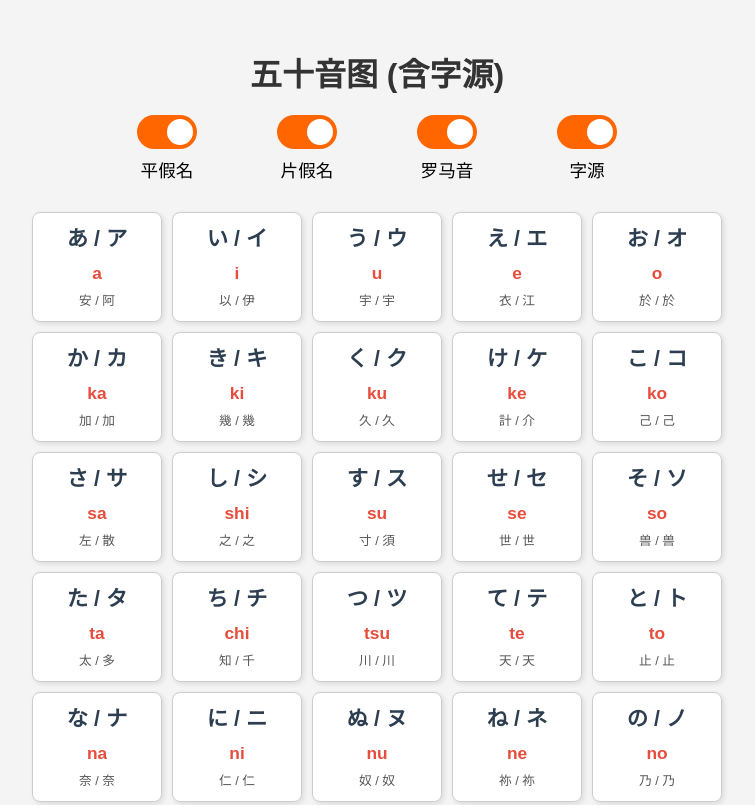
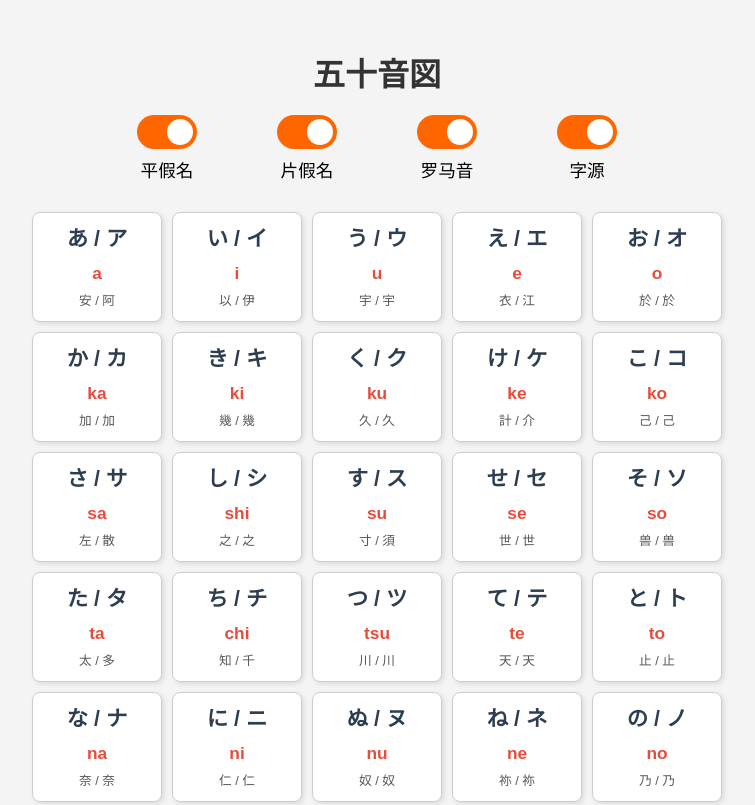
Before and after one commit to Q1CHENL/kana, a plain HTML site: page kana.html in a window 1280 px wide. Shown: the top 805 px of the page, without its empty margins (263-1018 px from the left). Drawn offline with Linux system fonts and the light colour scheme.

Commit message:
五十音図

```diff
--- a/kana.html
+++ b/kana.html
@@ -3,7 +3,7 @@
 <head>
     <meta charset="UTF-8">
     <meta name="viewport" content="width=device-width, initial-scale=1.0">
-    <title>五十音图与字源 (可翻转)</title>
+    <title>五十音图</title>
     <style>
         body {
             font-family: 'Meiryo', 'Hiragino Kaku Gothic ProN', 'MS PGothic', sans-serif;
@@ -267,7 +267,7 @@
 </head>
 <body>
 
-    <h1>五十音图 (含字源)</h1>
+    <h1>五十音図</h1>
 
     <div class="switches-container">
         <div class="switch-item">
```
